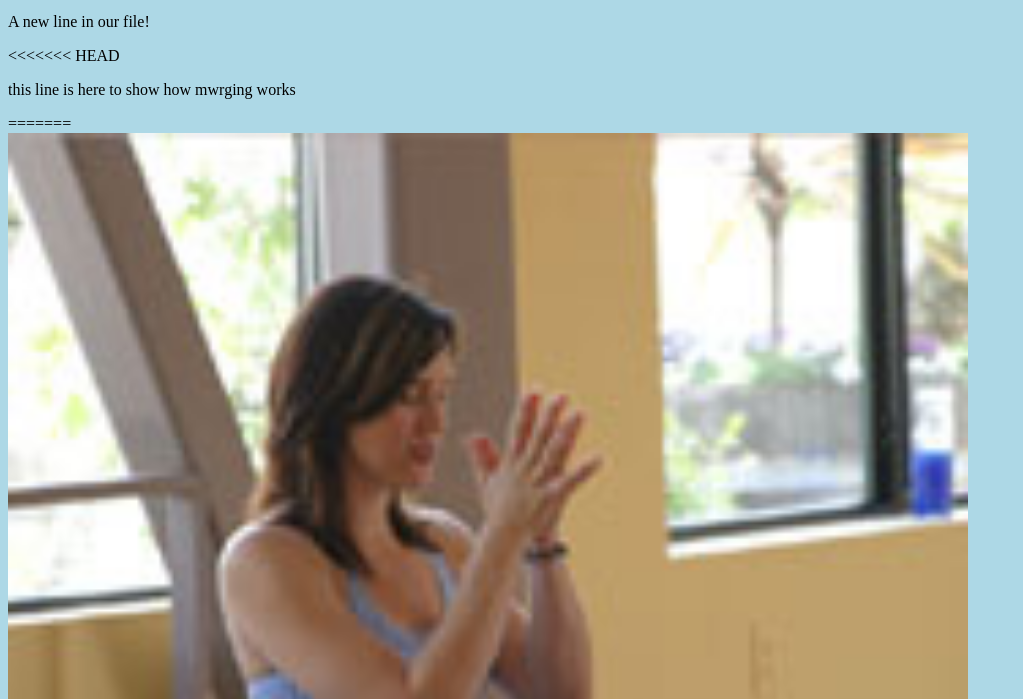
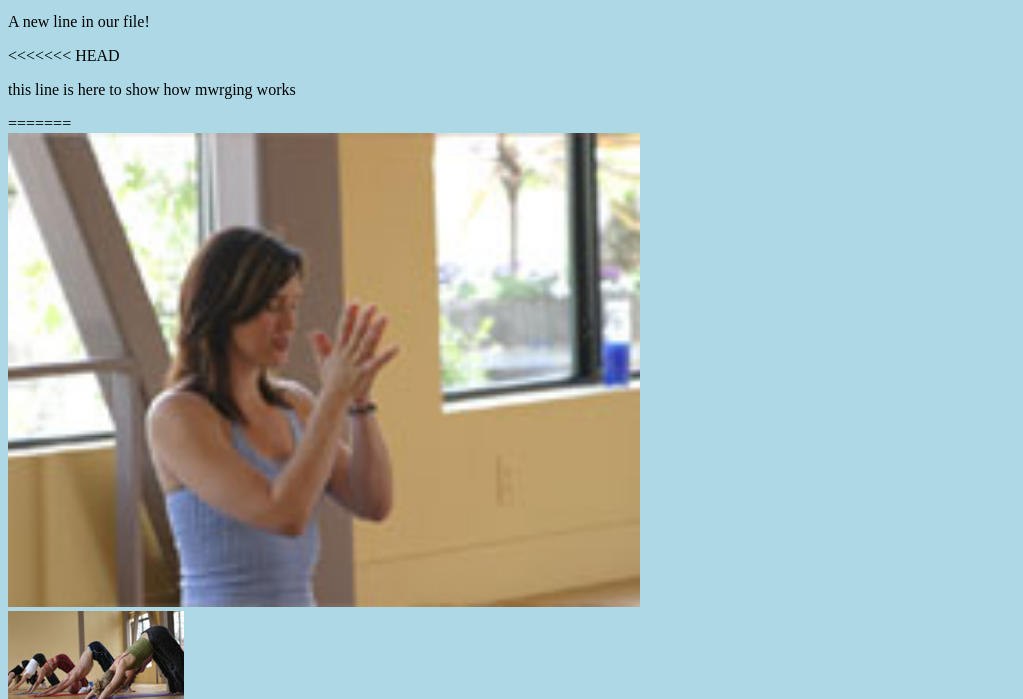
Before and after one commit to user-Ibrahim/Hello-world-2, a plain HTML site: page index.html in a window 1280 px wide. Shown: the part 101-800 px from the top of the page, without its empty margins (0-1023 px from the left). Drawn offline with Linux system fonts and the light colour scheme.

Commit message:
updating index.html resizing image

```diff
--- a/index.html
+++ b/index.html
@@ -12,7 +12,7 @@
 <<<<<<< HEAD
 <p> this line is here to show how mwrging works</p>
 =======
-<div><img src="teaching.jpg" alt="first classe" style="width:100%;max-width:960px"></div>
+<div><img src="teaching.jpg" alt="first classe" style="width:50%;max-width:960px"></div>
 <div><img src="class.jpg" alt="deuxieme classe"/><div>
 >>>>>>> hello-world-images
 </body>
```
